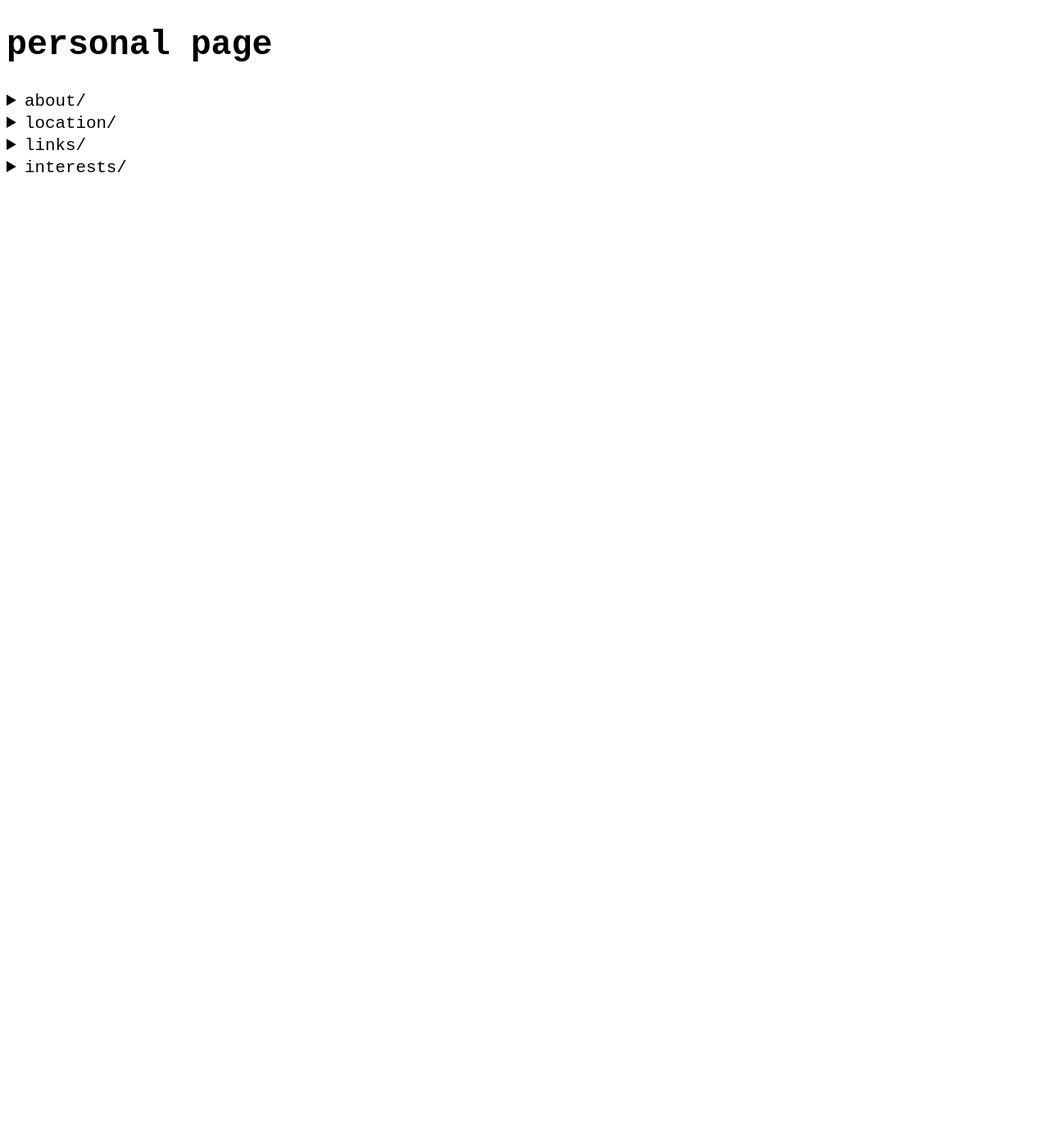
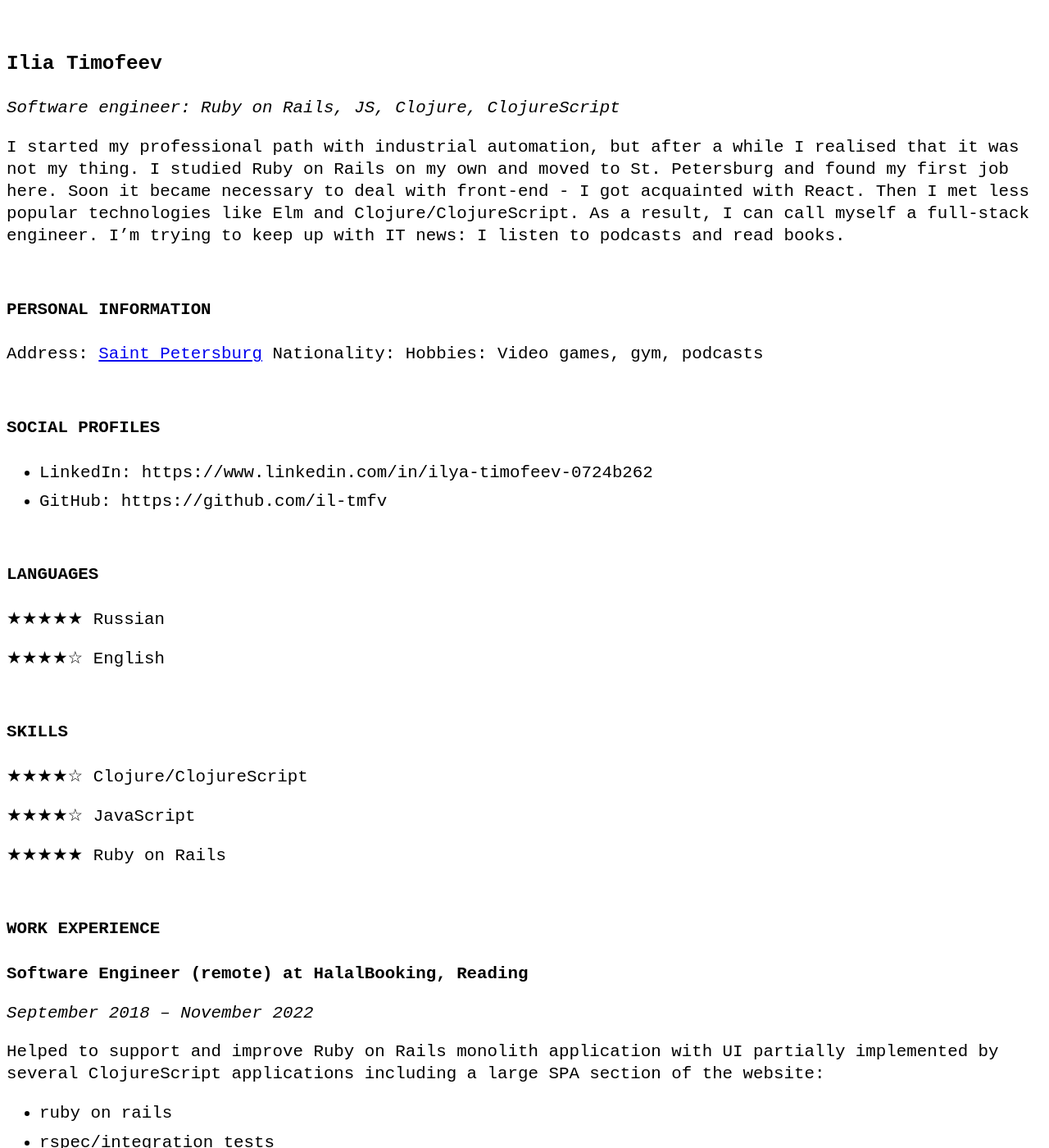
Before and after one commit to il-tmfv/il-tmfv.github.io, a Jekyll site: the page built from index.md, in a window 1280 px wide and 1400 px high. Shown: the whole window at 82% size. Built offline with Jekyll 4.4.1, drawn with Linux system fonts in a browser that asks for light colours; Markdown is read by kramdown in place of the engine named in the settings; some of the changed text lies outside the part shown.

Commit message:
Update the index page

```diff
--- a/index.md
+++ b/index.md
@@ -2,35 +2,68 @@
 layout: default
 title: Ilya Timofeev
 ---
+### Ilia Timofeev
+_Software engineer: Ruby on Rails, JS, Clojure, ClojureScript_
 
-# personal page
+I started my professional path with industrial automation, but after a while I realised that it was not my thing.
+I studied Ruby on Rails on my own and moved to St. Petersburg and found my first job here. Soon it became necessary to deal with front-end - I got acquainted with React. Then I met less popular technologies like Elm and Clojure/ClojureScript.
+As a result, I can call myself a full-stack engineer.
+I'm trying to keep up with IT news: I listen to podcasts and read books.
 
-<details>
-<summary>about/</summary>
+#### PERSONAL INFORMATION
+  Address: [Saint Petersburg](https://www.google.com/maps/place/St+Petersburg/@59.9392259,29.5342919,9z/data=!3m1!4b1!4m5!3m4!1s0x4696378cc74a65ed:0x6dc7673fab848eff!8m2!3d59.9310584!4d30.3609097)
+  Nationality:
+  Hobbies: Video games, gym, podcasts
 
-Hi, I'm Ilya Timofeev, a software engineer. Started as an automation engineer (Siemens, WinCC, PLC, ...), now focused on web development.
+#### SOCIAL PROFILES
+- LinkedIn: https://www.linkedin.com/in/ilya-timofeev-0724b262
+- GitHub: https://github.com/il-tmfv
 
-</details>
+#### LANGUAGES
+  ★★★★★ Russian
 
-<details>
-<summary>location/</summary>
+  ★★★★☆ English
 
-[st. petersburg](https://www.google.com/maps/place/St+Petersburg/@59.9392259,29.5342919,9z/data=!3m1!4b1!4m5!3m4!1s0x4696378cc74a65ed:0x6dc7673fab848eff!8m2!3d59.9310584!4d30.3609097)
+#### SKILLS
+  ★★★★☆ Clojure/ClojureScript
 
-</details>
+  ★★★★☆ JavaScript
 
-<details>
-<summary>links/</summary>
+  ★★★★★ Ruby on Rails
 
-- github: [il-tmfv](https://github.com/il-tmfv)
+#### WORK EXPERIENCE
+**Software Engineer (remote) at HalalBooking, Reading**
 
-</details>
+_September 2018 – November 2022_
 
-<details>
-<summary>interests/</summary>
+Helped to support and improve Ruby on Rails monolith application with UI partially implemented by several ClojureScript applications including a large SPA section of the website:
+- ruby on rails
+- rspec/integration tests
+- reagent/react
+- postgres
+- circle ci
 
-- webdev
-- (clojure(script))
-- ror
+Worked on a Clojure back-end endpoint that served data for the map: markers clustering, filtering, searching, etc:
+- mount
+- hugsql
+- benchmarking with criterium &amp; vegeta
+- tests
 
-</details>
+**Front-end Engineer, Saint Petersburg**
+
+_May 2016 – September 2018_
+
+Worked in different companies on front-end applications:
+
+- react
+- redux
+- mobx
+- elm
+- css-in-js
+
+#### EDUCATION
+Volzhsky Polytechnical Institute, Volzhsky Master of science
+
+_September 2006 – May 2011_
+
+Automated systems for information processing and control
```
